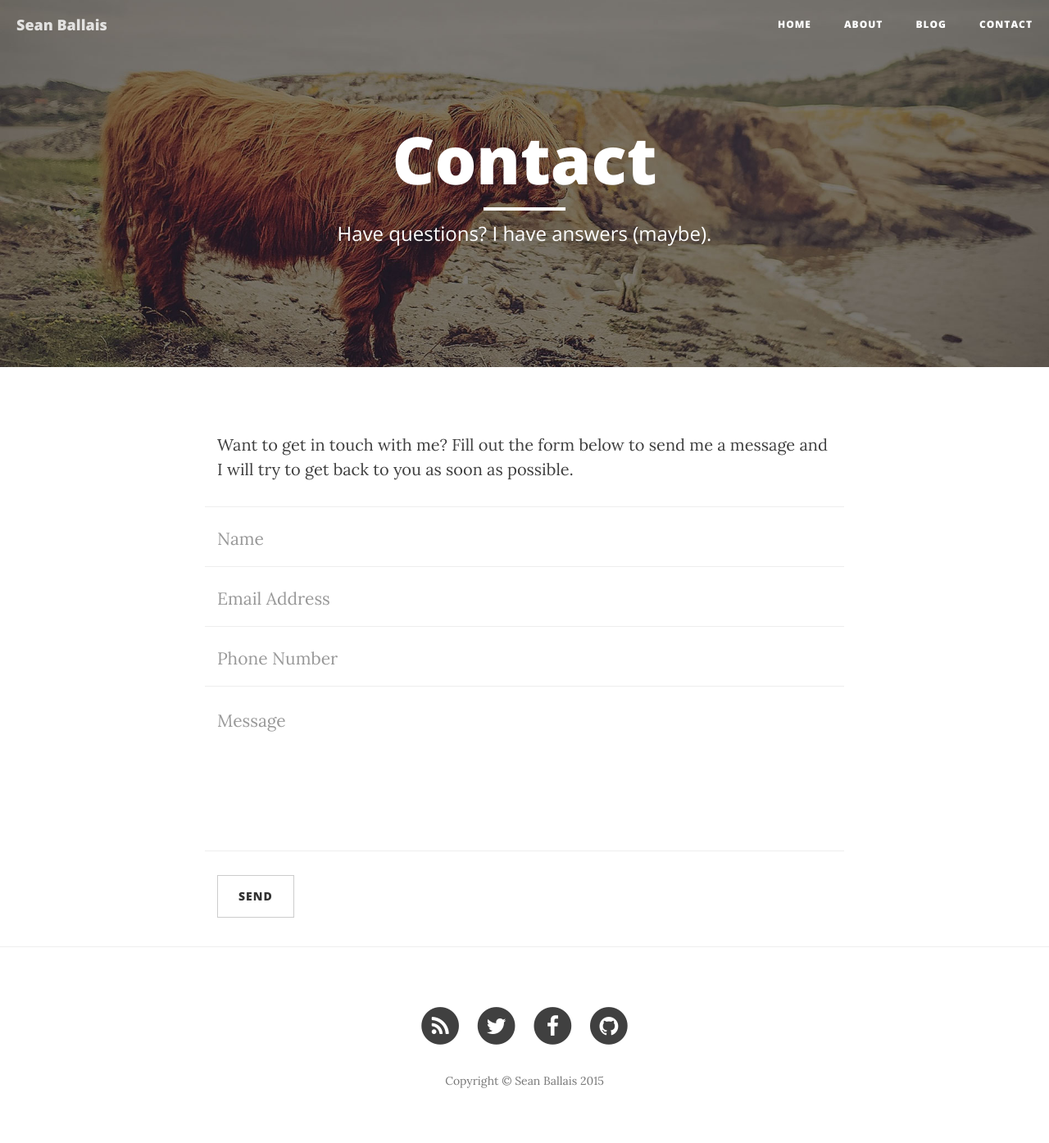
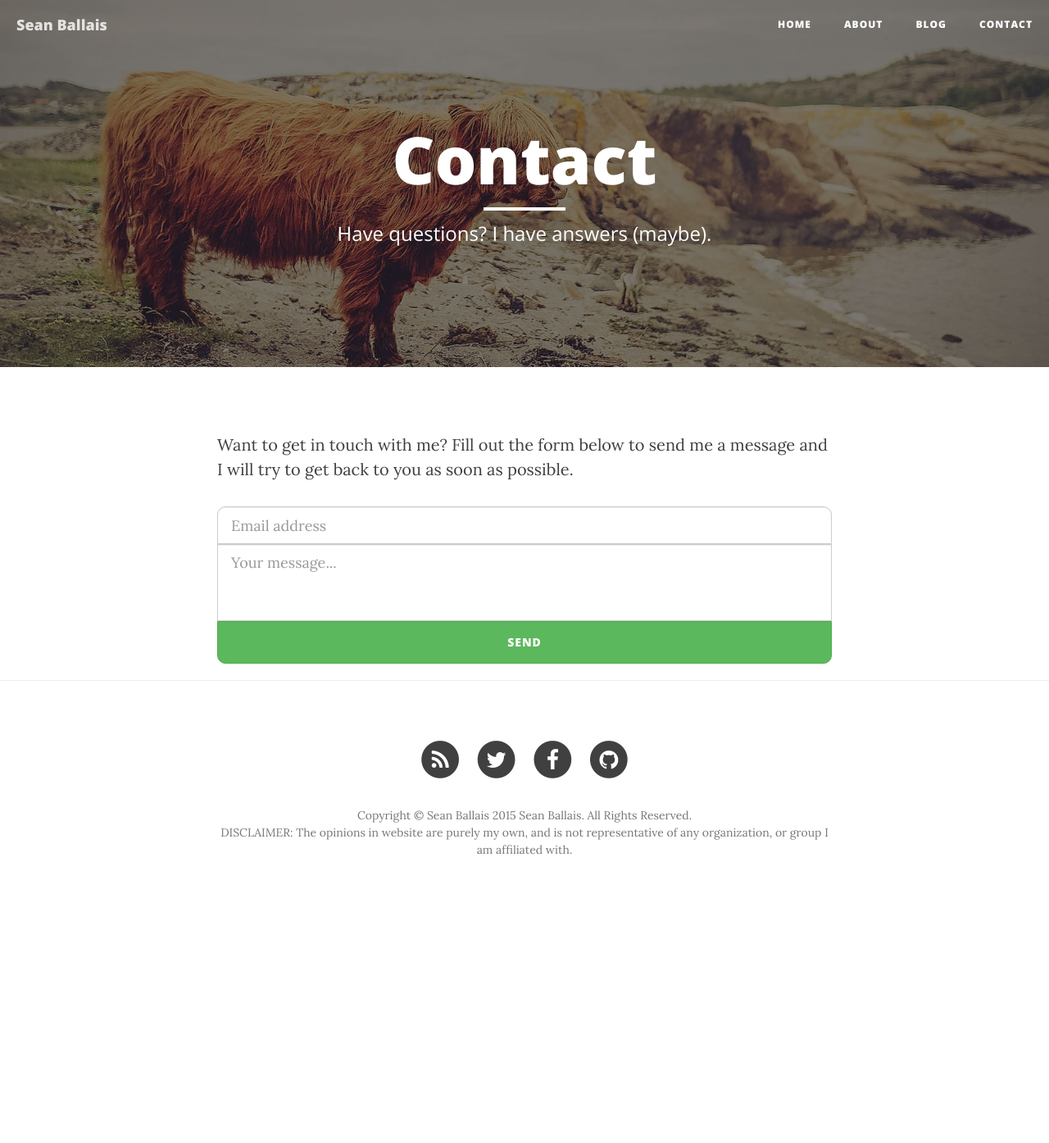
Before and after one commit to seanballais/seanballais.github.io, a Jekyll site: the page built from contact.html, in a window 1280 px wide. Shown: the whole page at 82% size. Built offline with Jekyll 4.4.1, drawn with Linux system fonts in a browser that asks for light colours; nearby versions of some CDN libraries; after the commit the page ends 1113 px from its top, so only the background shows below that.

Commit message:
Updated the contact form and the about page.

```diff
--- /dev/null
+++ b/_includes/disqus-comments.html
@@ -0,0 +1,18 @@
+{% if page.comments %}
+<!-- Add Disqus comments. -->
+<div id="disqus_thread"></div>
+<script type="text/javascript">
+  /* * * CONFIGURATION VARIABLES: EDIT BEFORE PASTING INTO YOUR WEBPAGE * * */
+  var disqus_shortname = 'seanballaiswebsite'; // required: replace example with your forum shortname
+  var disqus_identifier = "3864360{{ page.url | replace:'index.html','' }}";
+
+  /* * * DON'T EDIT BELOW THIS LINE * * */
+  (function() {
+    var dsq = document.createElement('script'); dsq.type = 'text/javascript'; dsq.async = true;
+    dsq.src = '//' + disqus_shortname + '.disqus.com/embed.js';
+    (document.getElementsByTagName('head')[0] || document.getElementsByTagName('body')[0]).appendChild(dsq);
+  })();
+</script>
+<noscript>Please enable JavaScript to view the <a href="http://disqus.com/?ref_noscript">comments powered by Disqus.</a></noscript>
+<a href="http://disqus.com" class="dsq-brlink">comments powered by <span class="logo-disqus">Disqus</span></a>
+{% endif %}
--- a/_includes/footer.html
+++ b/_includes/footer.html
@@ -43,7 +43,7 @@
                     </li>
                     {% endif %}
                 </ul>
-                <p class="copyright text-muted">Copyright &copy; {{ site.title }} {{ site.time | date: '%Y' }}</p>
+                <p class="copyright text-muted">Copyright &copy; {{ site.title }} {{ site.time | date: '%Y' }} Sean Ballais. All Rights Reserved.<br>DISCLAIMER: The opinions in website are purely my own, and is not representative of any organization, or group I am affiliated with.</p>
             </div>
         </div>
     </div>
--- a/_layouts/default.html
+++ b/_layouts/default.html
@@ -9,7 +9,11 @@
 
     {{ content }}
 
+    {% include disqus-comments.html %}
+
     {% include footer.html %}
+
+    {% include google-analytics.html %}
 
 </body>
 
--- a/contact.html
+++ b/contact.html
@@ -5,41 +5,35 @@ description: "Have questions? I have answers (maybe)."
 header-img: "img/contact-bg.jpg"
 ---
 
+<style type="text/css">
+    form > div { width: 100%; }
+    form > div > input,
+    form > div > textarea {
+        display: block;
+        font-size: 24px;
+        margin-top: 0;
+        margin-bottom: 0;
+        width: 100%;
+    }
+    form > div > input#email-address {
+        border-top-left-radius: 10px;
+        border-top-right-radius: 10px;
+        border-bottom-left-radius: 0px;
+        border-bottom-right-radius: 0px;
+    }
+    form > div > textarea { resize: none; }
+    form > div > input#submit-button {
+        border-top-left-radius: 0px;
+        border-top-right-radius: 0px;
+        border-bottom-left-radius: 10px;
+        border-bottom-right-radius: 10px;
+    }
+</style>
 <p>Want to get in touch with me? Fill out the form below to send me a message and I will try to get back to you as soon as possible.</p>
-<form name="sentMessage" id="contactForm" novalidate>
-    <div class="row control-group">
-        <div class="form-group col-xs-12 floating-label-form-group controls">
-            <label>Name</label>
-            <input type="text" class="form-control" placeholder="Name" id="name" required data-validation-required-message="Please enter your name.">
-            <p class="help-block text-danger"></p>
-        </div>
-    </div>
-    <div class="row control-group">
-        <div class="form-group col-xs-12 floating-label-form-group controls">
-            <label>Email Address</label>
-            <input type="email" class="form-control" placeholder="Email Address" id="email" required data-validation-required-message="Please enter your email address.">
-            <p class="help-block text-danger"></p>
-        </div>
-    </div>
-    <div class="row control-group">
-        <div class="form-group col-xs-12 floating-label-form-group controls">
-            <label>Phone Number</label>
-            <input type="tel" class="form-control" placeholder="Phone Number" id="phone" required data-validation-required-message="Please enter your phone number.">
-            <p class="help-block text-danger"></p>
-        </div>
-    </div>
-    <div class="row control-group">
-        <div class="form-group col-xs-12 floating-label-form-group controls">
-            <label>Message</label>
-            <textarea rows="5" class="form-control" placeholder="Message" id="message" required data-validation-required-message="Please enter a message."></textarea>
-            <p class="help-block text-danger"></p>
-        </div>
-    </div>
-    <br>
-    <div id="success"></div>
-    <div class="row">
-        <div class="form-group col-xs-12">
-            <button type="submit" class="btn btn-default">Send</button>
-        </div>
+<form id="contact-form" action="//formspree.io/sfballais123@gmail.com" method="POST">
+    <div class="input-group">
+        <input id="email-address" type="email" class="form-control input-lg" name="_replyto" placeholder="Email address">
+        <textarea class="form-control input-lg custom-control" rows="3" placeholder="Your message..."></textarea>
+        <input id="submit-button" type="submit" class="btn btn-success" value="Send">
     </div>
 </form>
```
Also changed, not shown: _includes/google-analytics.html (added, +10 -0 lines), about.html (deleted, +0 -12 lines), about.md (added, +33 -0 lines), blog.html (deleted, +0 -37 lines), blog.md (added, +11 -0 lines), 1 other file.
